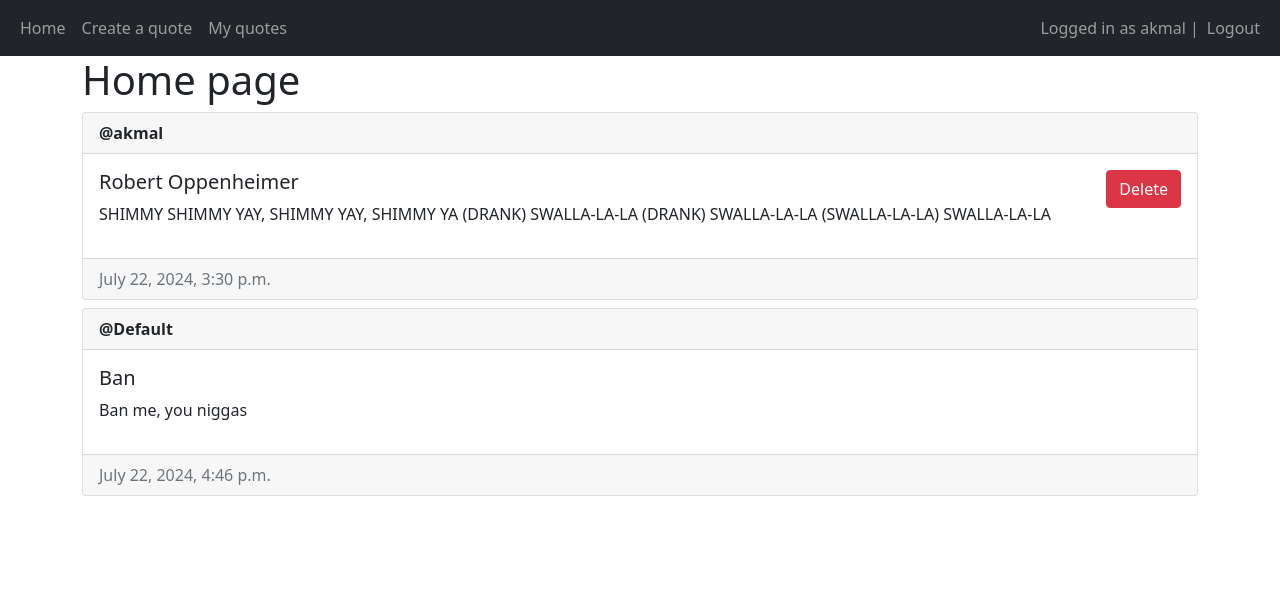
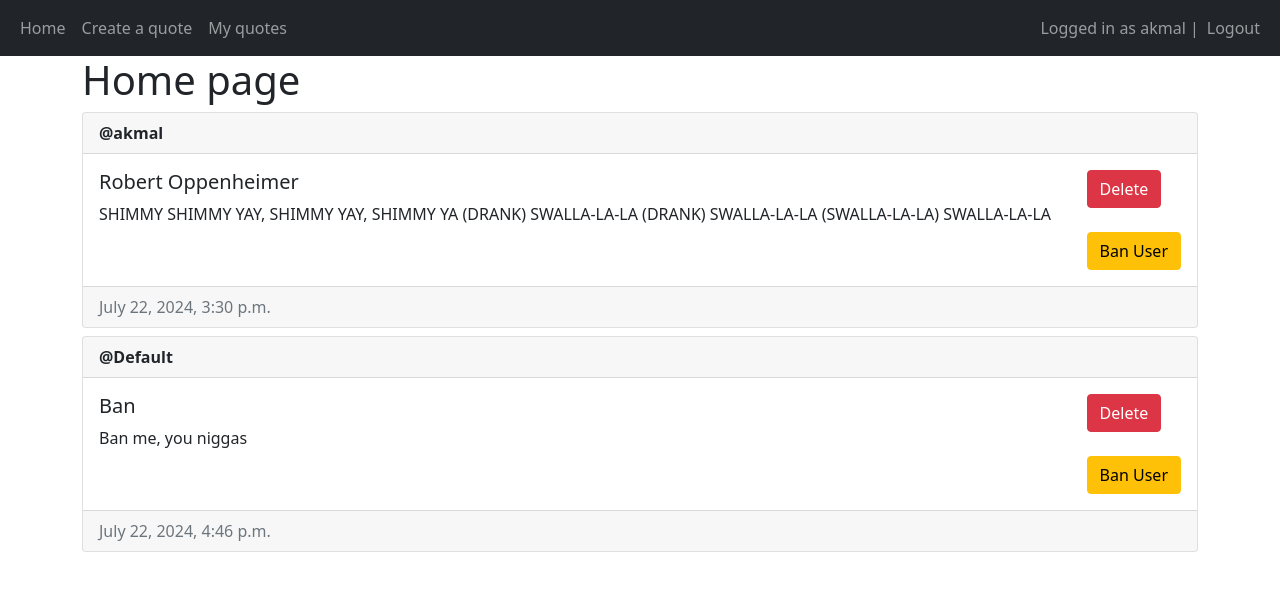
Before and after one commit to S0me2/DJANGO_authentication_system, a Django app: page / in a window 1280 px wide. Shown: the top 591 px of the page. Run offline with Django 5.2, Linux system fonts and the light colour scheme; a user stored in the database is signed in; data comes from the database, SQL or seed files in the repository; both versions use the stored data as it was after the commit; some libraries are stand-ins or nearby versions.

Commit message:
Final_stage

```diff
--- a/TimLogin/main/templates/main/home.html
+++ b/TimLogin/main/templates/main/home.html
@@ -19,11 +19,20 @@
                     <p>{{ quote.text }}</p>
                 </div>
                 <div>
-                    {% if user == quote.creator %}
+                    {% if user == quote.creator or perms.main.delete_quote %}
                         <form method="POST">
                             {% csrf_token %}
                             <!-- every form submitted to the url -->
                             <button type="submit" class="btn btn-danger" value="{{ quote.id }}" name="quote-id">Delete</button>
+                        </form>
+                    {% endif %}
+
+                    <br>
+
+                    {% if user.is_staff %}
+                        <form method="POST">
+                            {% csrf_token %}
+                            <button type="submit" class="btn btn-warning" value="{{ quote.creator.id }}" name="user-id">Ban User</button>
                         </form>
                     {% endif %}
                 </div>
--- a/TimLogin/main/views.py
+++ b/TimLogin/main/views.py
@@ -1,9 +1,10 @@
+from django.contrib.auth.models import Group, User
 from django.shortcuts import redirect, render
 from . forms import RegisterForm
 from django.contrib.auth import login, logout, authenticate
-from django.contrib.auth.decorators import login_required
+from django.contrib.auth.decorators import login_required, permission_required
 from . forms import QuoteForm
-from .models import Quote
+from . models import Quote
 
 
 def sign_up(request):
@@ -12,6 +13,11 @@ def sign_up(request):
         form = RegisterForm(request.POST)
         if form.is_valid():
             user = form.save()
+
+            #automatically puts a user into this group
+            group = Group.objects.get(name='Default')
+            user.groups.add(group)
+
             login(request, user)
             return redirect('/home/')
     # if it is a GET request, we will create a empty form and render it
@@ -26,11 +32,30 @@ def home(request):
     quotes = Quote.objects.all()
     if request.method == "POST":
         quote_id = request.POST.get("quote-id")
-        quote = Quote.objects.filter(id=quote_id).first()
-        if quote and quote.creator == request.user:
-            quote.delete()
+        user_id = request.POST.get("user-id")
 
-    return render(request, 'main/home.html', {"quotes":quotes})
+        if quote_id:
+            quote = Quote.objects.filter(id=quote_id).first()
+            if quote and (quote.creator == request.user or request.user.has_perm("main.delete_quote")):
+                quote.delete()
+                return redirect('home')
+        elif user_id:
+            user = User.objects.filter(id=user_id).first()
+            if user and request.user.is_staff:
+                try:
+                    group = Group.objects.get(name='Default')
+                    group.user_set.remove(user)
+                except:
+                    pass
+                try:
+                    group = Group.objects.get(name='Moderator')
+                    group.user_set.remove(user)
+                except:
+                    pass
+
+    return render(request, 'main/home.html', {'quotes':quotes})
+
+
 
 def logout_view(request):
     logout(request)
@@ -40,6 +65,8 @@ def test_template(request):
     return render(request, 'registration/password_reset_do.html')
 
 @login_required(login_url="/login/")
+#permission filter
+@permission_required("main.add_quote", login_url="/login/", raise_exception=True)
 def create_quote(request):
     if request.method == "POST":
         form = QuoteForm(request.POST)
```
Also changed, not shown: TimLogin/db.sqlite3.
